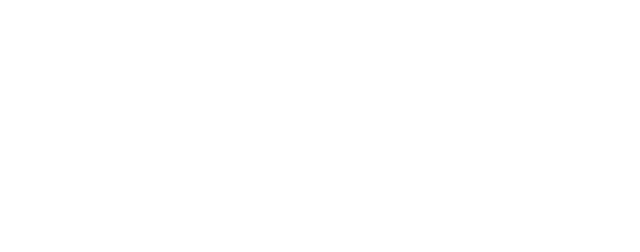
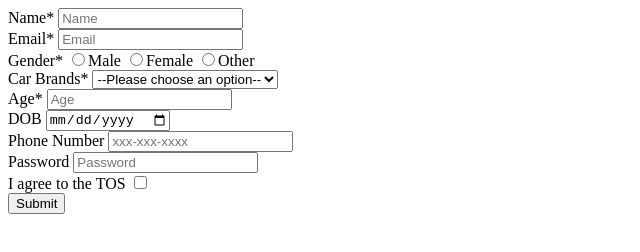
Before and after one commit to acciojob/signup-form-car-Manjur17, a website: page main.html in a window 1280 px wide. Shown: the whole page, without its empty margins (0-640 px from the left). Drawn offline with Linux system fonts and the light colour scheme.

Commit message:
created a submission

```diff
--- a/main.html
+++ b/main.html
@@ -10,7 +10,62 @@
 	<!-- the entire body must be written by student -->
     <script type="text/javascript" src="./script.js">
 </script>
+<form method="post">
+        <div>
+            <label for="name">Name*</label>
+            <input type="text" name="name" id="name" placeholder="Name" required>
+        </div>
 
+        <div>
+            <label for="email">Email*</label>
+            <input type="email" name="email" id="email" placeholder="Email" required>
+        </div>
+
+        <div>
+            <label for="gender">Gender* </label>
+            <input type="radio" name="gender" id="gender_m" required>Male
+            <input type="radio" name="gender" id="gender_f" required>Female
+            <input type="radio" name="gender" id=" # gender_o" required>Other
+        </div>
+
+        <div>
+            <label for="cars">Car Brands*</label>
+            <select name="cars" id="cars" required>
+                <option value="">--Please choose an option--</option>
+                <option value="BMW">BMW</option>
+                <option value="Audi">Audi</option>
+                <option value="Mercedez">Mercedez</option>
+            </select>
+        </div>
+
+        <div>
+            <label for="age">Age*</label>
+            <input type="number" name="age" id="age" placeholder="Age" required>
+        </div>
+
+        <div>
+             <label for="dob">DOB</label>
+            <input type="date" name="dob" id="dob" required>
+        </div>
+
+        <div>
+			<label for="tel">Phone Number</label>
+	        <input type="number" name="tel" id="tel" placeholder="xxx-xxx-xxxx" >
+		</div>
+
+        <div>
+            <label for="password">Password</label>
+            <input type="password" name="password" id="password" placeholder="Password" required>
+        </div>
+
+		<div>
+			<label for="tos">I agree to the TOS</label>
+	        <input type="checkbox" name="tos" id="tos" required>
+        </div>
+
+        <button type="submit">Submit</button>
+
+    </form>
 </body>
 
 </html>
```
